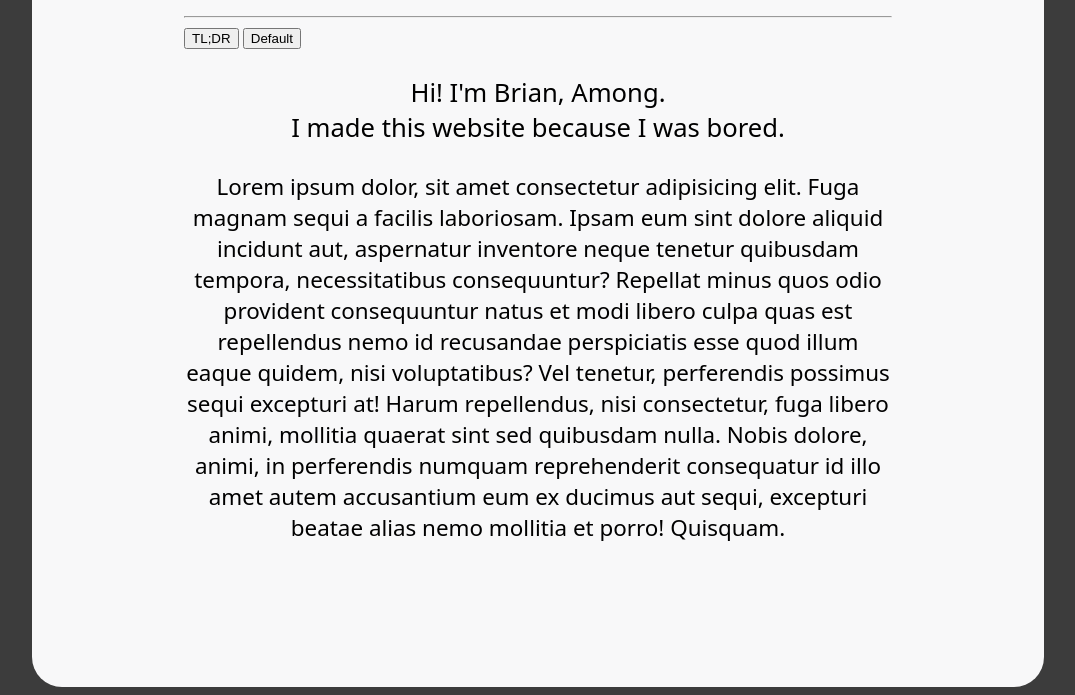
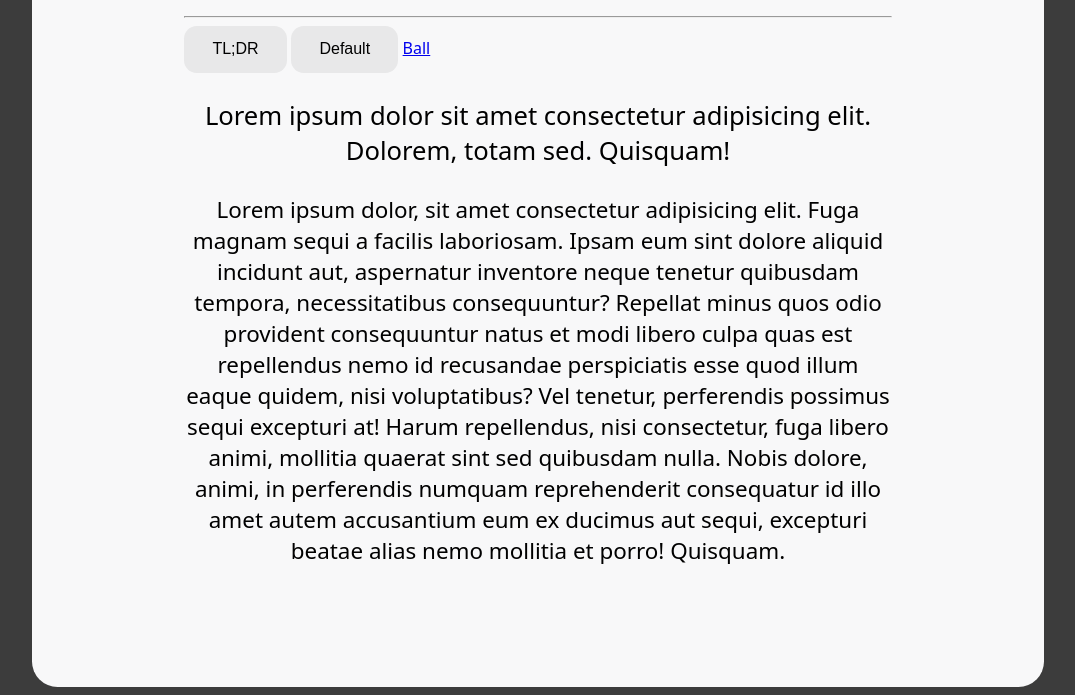
Before and after one commit to BderAcc/WebThings, a plain HTML site: page index.html in a window 1280 px wide. Shown: the part 121-816 px from the top of the page, without its empty margins (102-1177 px from the left). Drawn offline with Linux system fonts and the light colour scheme.

Commit message:
made buttons better

```diff
--- a/index.html
+++ b/index.html
@@ -6,6 +6,7 @@
         <meta name="viewport" content="width=device-width, initial-scale=1.0">
         <title>Brian deRidder</title>
         <link rel="stylesheet" href="stylesheet.css">
+        <link rel="icon" type="image/x-icon" href="/images/favicon.ico">
     </head>
 
     <body>
@@ -16,9 +17,9 @@
                 <hr>
                 <button>TL;DR</button>
                 <button>Default</button>
+                <a href="spam.html">Ball</a>
                 <p class="lp">
-                    Hi! I'm Brian, Among. <br>
-                    I made this website because I was bored.
+                    Lorem ipsum dolor sit amet consectetur adipisicing elit. Dolorem, totam sed. Quisquam!
                 </p>
                 <p class="rp">
                     Lorem ipsum dolor, sit amet consectetur adipisicing elit. Fuga magnam sequi a facilis laboriosam. Ipsam eum sint dolore aliquid incidunt aut, aspernatur inventore neque tenetur quibusdam tempora, necessitatibus consequuntur? Repellat minus quos odio provident consequuntur natus et modi libero culpa quas est repellendus nemo id recusandae perspiciatis esse quod illum eaque quidem, nisi voluptatibus? Vel tenetur, perferendis possimus sequi excepturi at! Harum repellendus, nisi consectetur, fuga libero animi, mollitia quaerat sint sed quibusdam nulla. Nobis dolore, animi, in perferendis numquam reprehenderit consequatur id illo amet autem accusantium eum ex ducimus aut sequi, excepturi beatae alias nemo mollitia et porro! Quisquam.
--- a/stylesheet.css
+++ b/stylesheet.css
@@ -14,7 +14,7 @@ body {
     display: flex;
     justify-content: center;
     z-index: 1;
-    border-radius: 30px;
+    border-radius: 2vmax;
 
 }
 
@@ -40,7 +40,6 @@ body {
 
 }
 
-
 .lp {
 
     display: block;
@@ -62,3 +61,19 @@ body {
     text-align: center;
     font-size: 140%;
 }
+
+button {
+    background-color: #e8e8e9;
+    border: none;
+    border-radius: 1vmax;
+    padding: 2% 4%;
+    text-align: center;
+    text-decoration: none;
+    display: inline-block;
+    font-size: 16px;
+    cursor: pointer;
+  }
+
+button:hover {
+    background-color: #b8b8b9;
+}
```
Also changed, not shown: spam.html (added, +13 -0 lines), images/Intagram_Icon.png (added).
